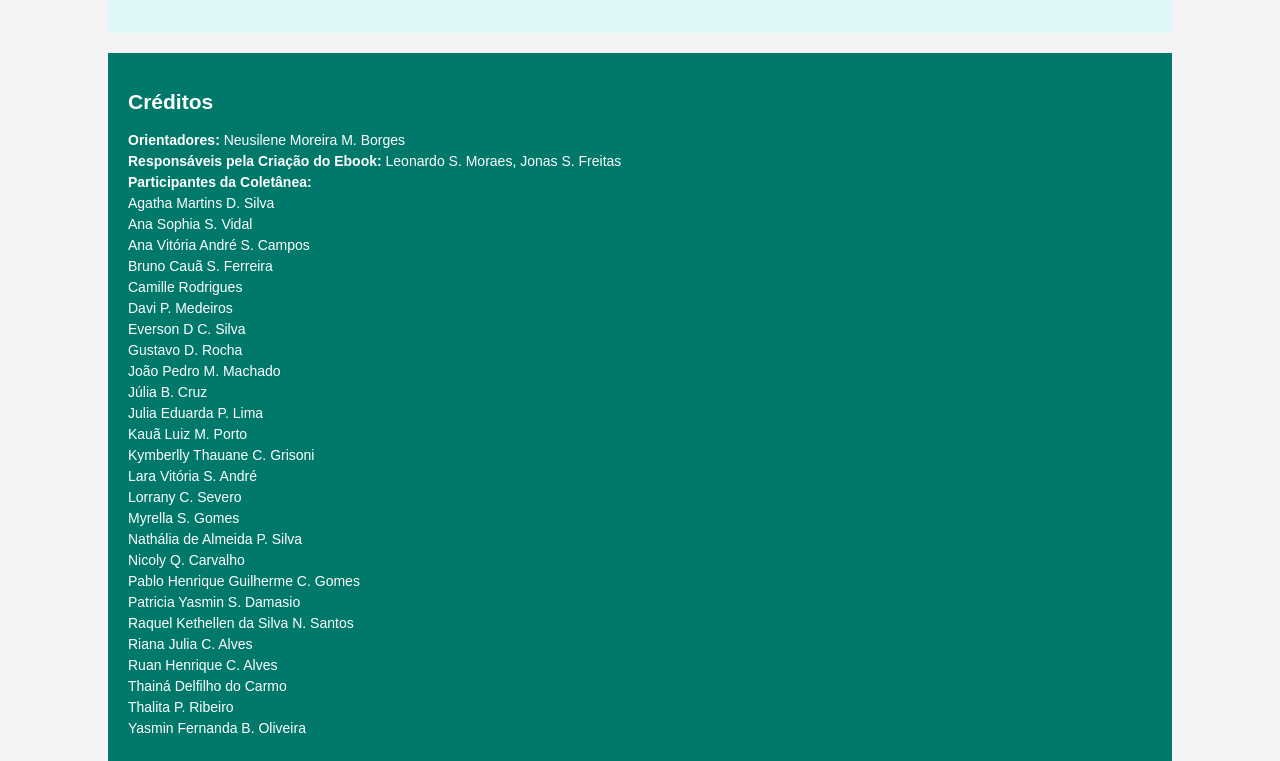
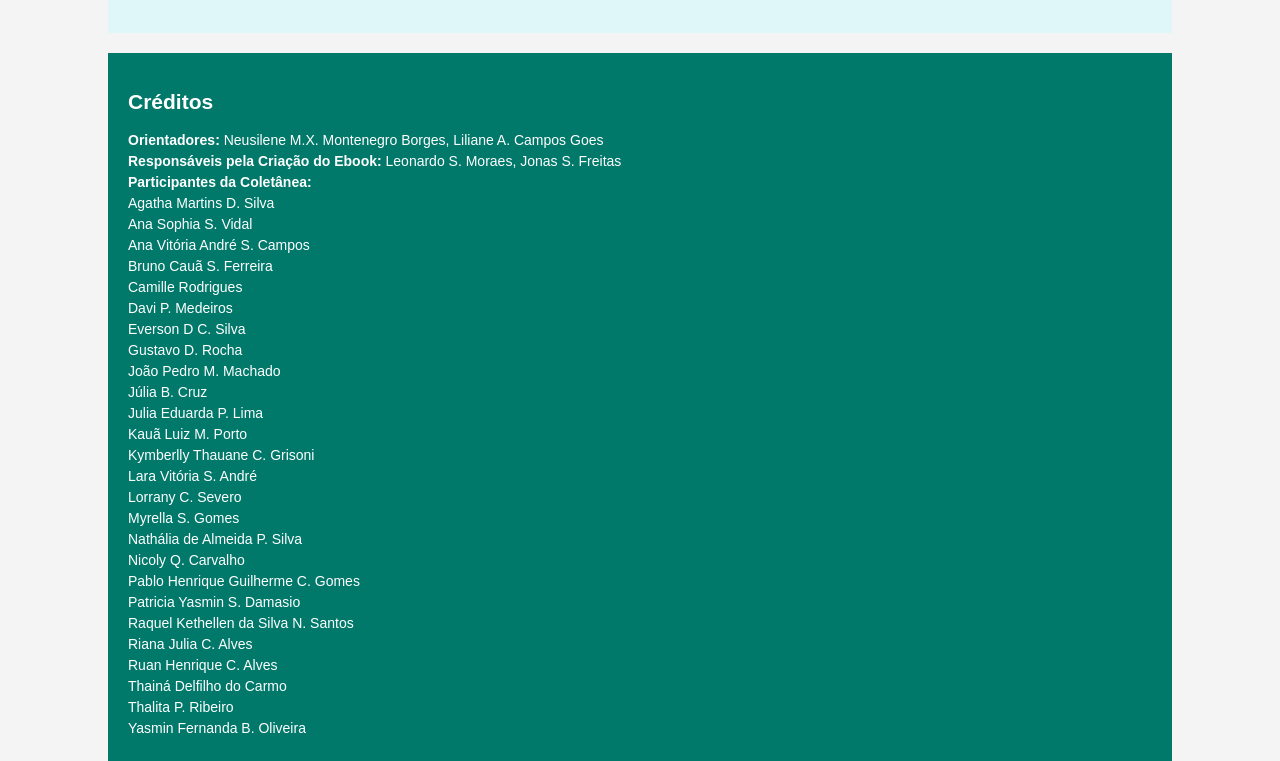
Before and after one commit to leoo222222/introdu-o-2, a plain HTML site: page index.html in a window 1280 px wide. Shown: the part 821-1582 px from the top of the page. Drawn offline with Linux system fonts and the light colour scheme.

Commit message:
Update index.html

```diff
--- a/index.html
+++ b/index.html
@@ -84,7 +84,7 @@
 
     <div class="credits">
         <h2>Créditos</h2>
-        <p><strong>Orientadores:</strong> Neusilene Moreira M. Borges</p>
+        <p><strong>Orientadores:</strong> Neusilene M.X. Montenegro Borges, Liliane A. Campos Goes </p>
         <p><strong>Responsáveis pela Criação do Ebook:</strong> Leonardo S. Moraes, Jonas S. Freitas</p>
         <p><strong>Participantes da Coletânea:</strong></p>
         <p>Agatha Martins D. Silva</p>
```
